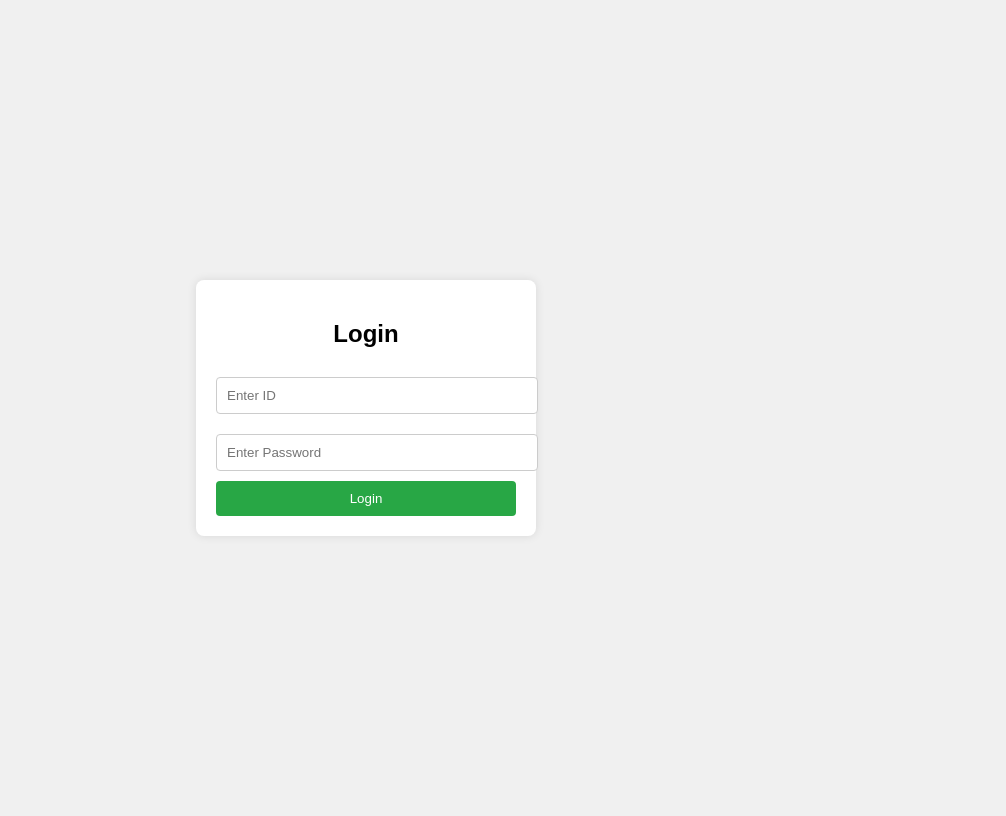
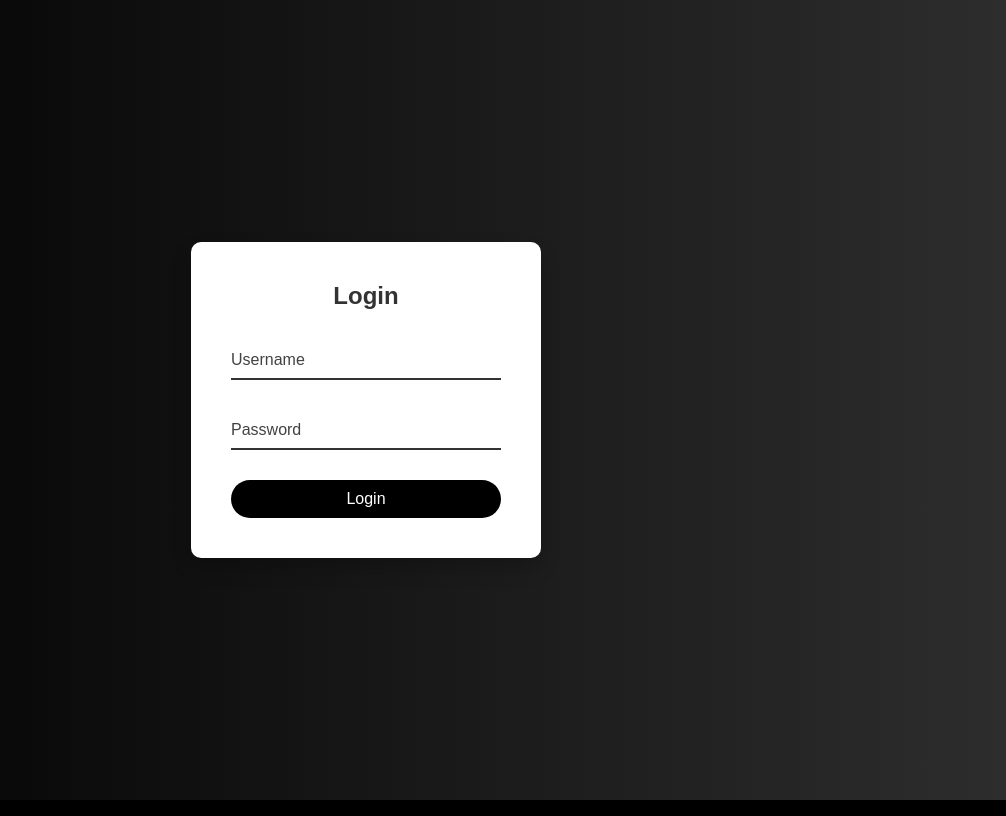
Before and after one commit to iqrafarid/Society-records, a PHP site: page /sr/login.html in a window 1280 px wide. Shown: the whole page, without its empty margins (274-1280 px from the left). Run offline with PHP 8.4, Linux system fonts and the light colour scheme.

Commit message:
Add files via upload

```diff
--- /dev/null
+++ b/login.css
@@ -0,0 +1,89 @@
+* {
+    margin: 0;
+    padding: 0;
+    box-sizing: border-box;
+}
+
+body {
+    font-family: 'Arial', sans-serif;
+    background: linear-gradient(to right, #000000, #2d2d2e);
+    height: 100vh;
+    display: flex;
+    justify-content: center;
+    align-items: center;
+}
+
+.login-container {
+    display: flex;
+    justify-content: center;
+    align-items: center;
+}
+
+.login-box {
+    background-color: #fff;
+    padding: 40px;
+    border-radius: 10px;
+    box-shadow: 0 10px 20px rgba(0, 0, 0, 0.2);
+    text-align: center;
+    width: 350px;
+}
+
+h2 {
+    margin-bottom: 20px;
+    color: #333;
+}
+
+.input-box {
+    position: relative;
+    margin: 30px 0;
+}
+
+.input-box input {
+    width: 100%;
+    padding: 10px;
+    background: transparent;
+    border: none;
+    border-bottom: 2px solid #333;
+    outline: none;
+    font-size: 16px;
+    color: #333;
+}
+
+.input-box label {
+    position: absolute;
+    top: 50%;
+    left: 0;
+    transform: translateY(-50%);
+    color: #424242;
+    transition: 0.5s;
+}
+
+.input-box input:focus + label,
+.input-box input:valid + label {
+    top: -10px;
+    font-size: 12px;
+    color: #000000;
+}
+
+button {
+    width: 100%;
+    padding: 10px;
+    background-color: #000000;
+    color: white;
+    border: none;
+    border-radius: 25px;
+    cursor: pointer;
+    font-size: 16px;
+    transition: 0.3s;
+}
+
+button:hover {
+    background-color: #5a5a5a;
+}
+
+.error-message {
+    color: red;
+    margin-top: 10px;
+    font-size: 14px;
+    display: none;
+}
--- a/login.html
+++ b/login.html
@@ -4,76 +4,43 @@
     <meta charset="UTF-8">
     <meta name="viewport" content="width=device-width, initial-scale=1.0">
     <title>Login Page</title>
-    <style>
-        body {
-            display: flex;
-            justify-content: center;
-            align-items: center;
-            height: 100vh;
-            background-color: #f0f0f0;
-            font-family: Arial, sans-serif;
-        }
-        .login-container {
-            background-color: #fff;
-            padding: 20px;
-            border-radius: 8px;
-            box-shadow: 0 0 10px rgba(0, 0, 0, 0.1);
-            width: 300px;
-            text-align: center;
-        }
-        .login-container input[type="text"], .login-container input[type="password"] {
-            width: 100%;
-            padding: 10px;
-            margin: 10px 0;
-            border: 1px solid #ccc;
-            border-radius: 4px;
-        }
-        .login-container input[type="button"] {
-            width: 100%;
-            padding: 10px;
-            background-color: #28a745;
-            color: white;
-            border: none;
-            border-radius: 4px;
-            cursor: pointer;
-        }
-        .login-container input[type="button"]:hover {
-            background-color: #218838;
-        }
-        .error-message {
-            color: red;
-            margin-top: 10px;
-            display: none;
-        }
-    </style>
+    <link rel="stylesheet" href="login.css"> <!--login css link-->
 </head>
 <body>
+
     <div class="login-container">
-        <h2>Login</h2>
-        <input type="text" id="userId" placeholder="Enter ID" required>
-        <input type="password" id="password" placeholder="Enter Password" required>
-        <input type="button" value="Login" onclick="validateID()">
-        <div id="error" class="error-message">Invalid ID</div>
+        <div class="login-box">
+            <h2>Login</h2>
+
+            <form id="form" onsubmit="validate(event)">
+                <div class="input-box">
+                    <input type="text" id="username" required>
+                    <label for="username">Username</label>
+                </div>
+                <div class="input-box">
+                    <input type="password" id="password" required>
+                    <label for="password">Password</label>
+                </div>
+                <button type="submit">Login</button>
+                <p class="error-message" id="errorMessage" style="display:none;">Invalid username or password</p>
+            </form>
+        </div>
     </div>
 
     <script>
-        // Function to validate ID
-        function validateID() {
-            var userId = document.getElementById('userId').value;
-            var errorDiv = document.getElementById('error');
+    function validate(event) {
+        event.preventDefault(); // Prevent the form from submitting normally
 
-            // Example of valid IDs, you can modify this as needed
-            var validIDs = ['1234', '5678', 'admin'];
+        var username = document.getElementById("username").value;
+        var password = document.getElementById("password").value;
 
-            // Check if the entered ID is in the list of valid IDs
-            if (validIDs.includes(userId)) {
-                errorDiv.style.display = 'none';
-                alert('Login successful!');
-                window.open("h2.html", '_blank');
-            } else {
-                errorDiv.style.display = 'block';
-            }
+        if (username === "admin" && password === "123") {
+            window.location.href = "http://localhost:8080/sr/home2.php"; // Link to your PHP page
+        } else {
+            document.getElementById("errorMessage").style.display = "block";
         }
+    }
     </script>
+
 </body>
 </html>
```
Also changed, not shown: home.css (+6 -251 lines), home1.html (added, +67 -0 lines).
